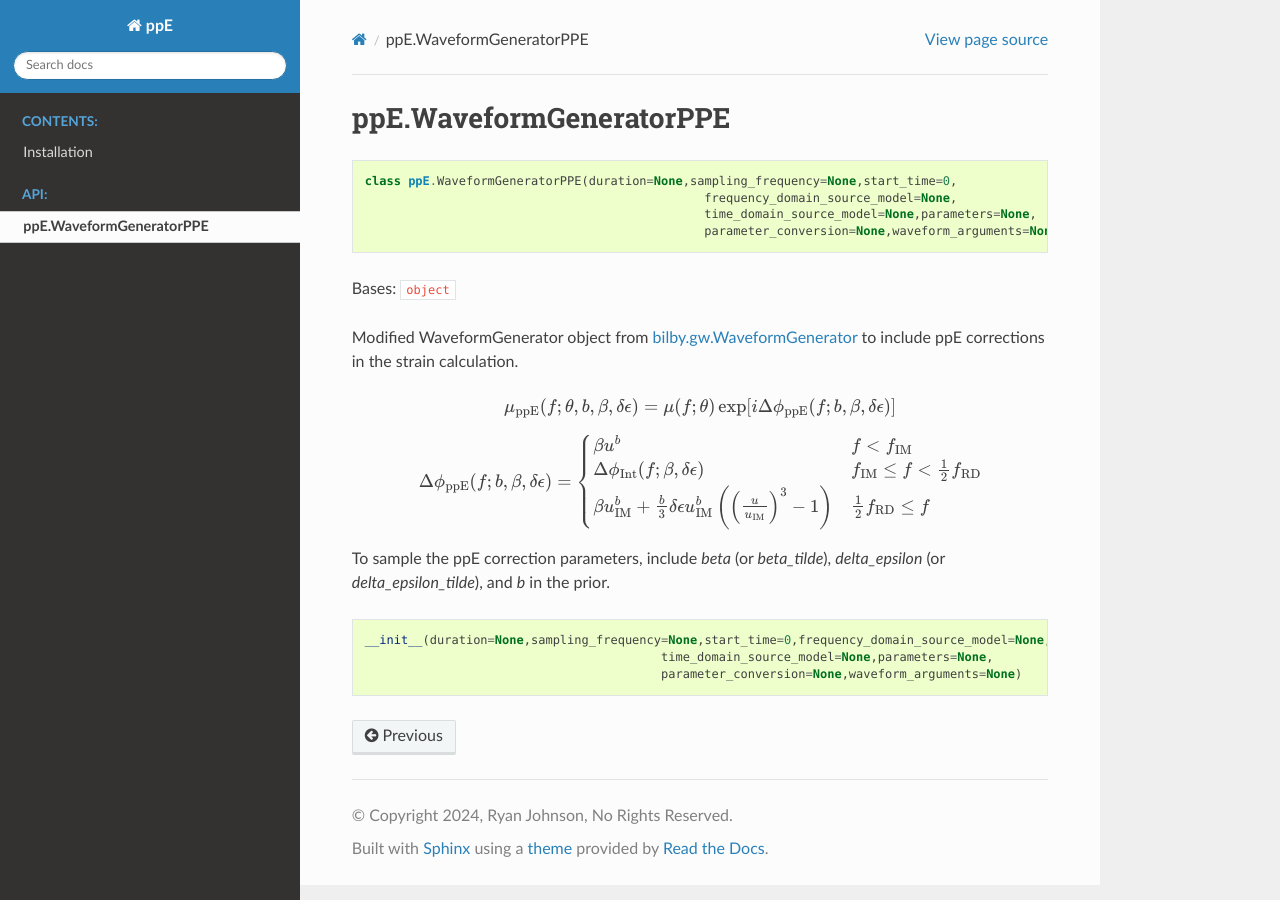
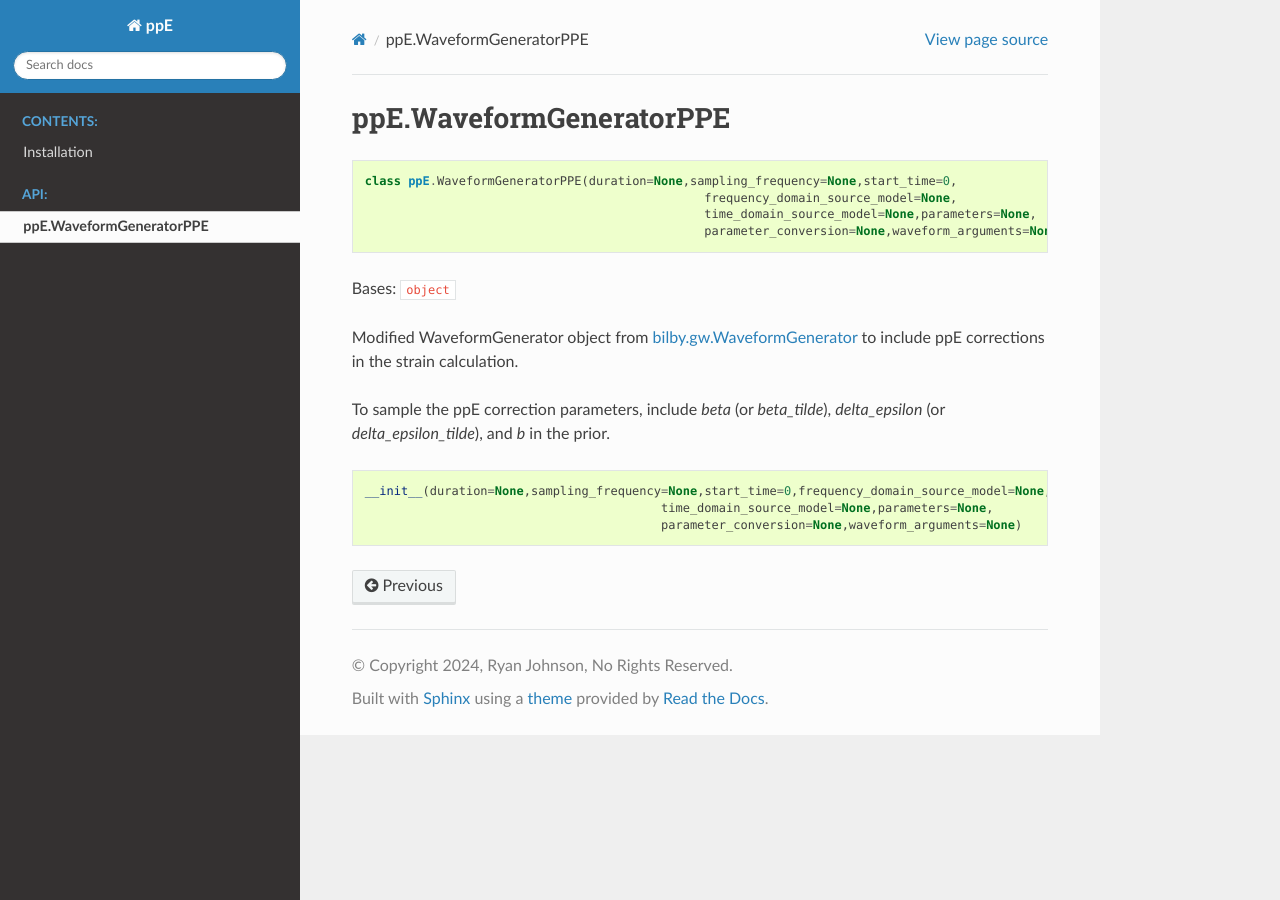
Before and after one commit to RyanSR71/ppE, a Sphinx documentation site: the page built from docs/source/WaveformGeneratorPPE.rst, in a window 1280 px wide. Built offline with Sphinx 7.4.7 and the Read the Docs theme 3.1.0, drawn with Linux system fonts in a browser that asks for light colours.

Commit message:
Update WaveformGeneratorPPE.rst

```diff
--- a/docs/source/WaveformGeneratorPPE.rst
+++ b/docs/source/WaveformGeneratorPPE.rst
@@ -12,18 +12,6 @@ Bases: ``object``
 
 Modified WaveformGenerator object from `bilby.gw.WaveformGenerator <https://lscsoft.docs.ligo.org/bilby/api/bilby.gw.waveform_generator.WaveformGenerator.html#bilby.gw.waveform_generator.WaveformGenerator>`_ to include ppE corrections in the strain calculation.
 
-.. math::
-
-   \mu_\mathrm{ppE}(f;\theta,b,\beta,\delta\epsilon)=\mu(f;\theta)\exp[i\Delta\phi_\mathrm{ppE}(f;b,\beta,\delta\epsilon)]
-
-.. math::
-
-   \Delta\phi_\mathrm{ppE}(f;b,\beta,\delta\epsilon)=\begin{cases}
-        \beta u^b & f<f_\mathrm{IM} \\
-        \Delta\phi_\mathrm{Int}(f;\beta,\delta\epsilon) & f_\mathrm{IM}\leq f<\frac{1}{2}f_\mathrm{RD} \\
-        \beta u_\mathrm{IM}^b+\frac{b}{3}\delta\epsilon u_\mathrm{IM}^b\left(\left(\frac{u}{u_\mathrm{IM}}\right)^3-1\right) & \frac{1}{2}f_\mathrm{RD}\leq f
-    \end{cases}
-
 To sample the ppE correction parameters, include `beta` (or `beta_tilde`), `delta_epsilon` (or `delta_epsilon_tilde`), and `b` in the prior.
 
 .. code-block:: python
```
